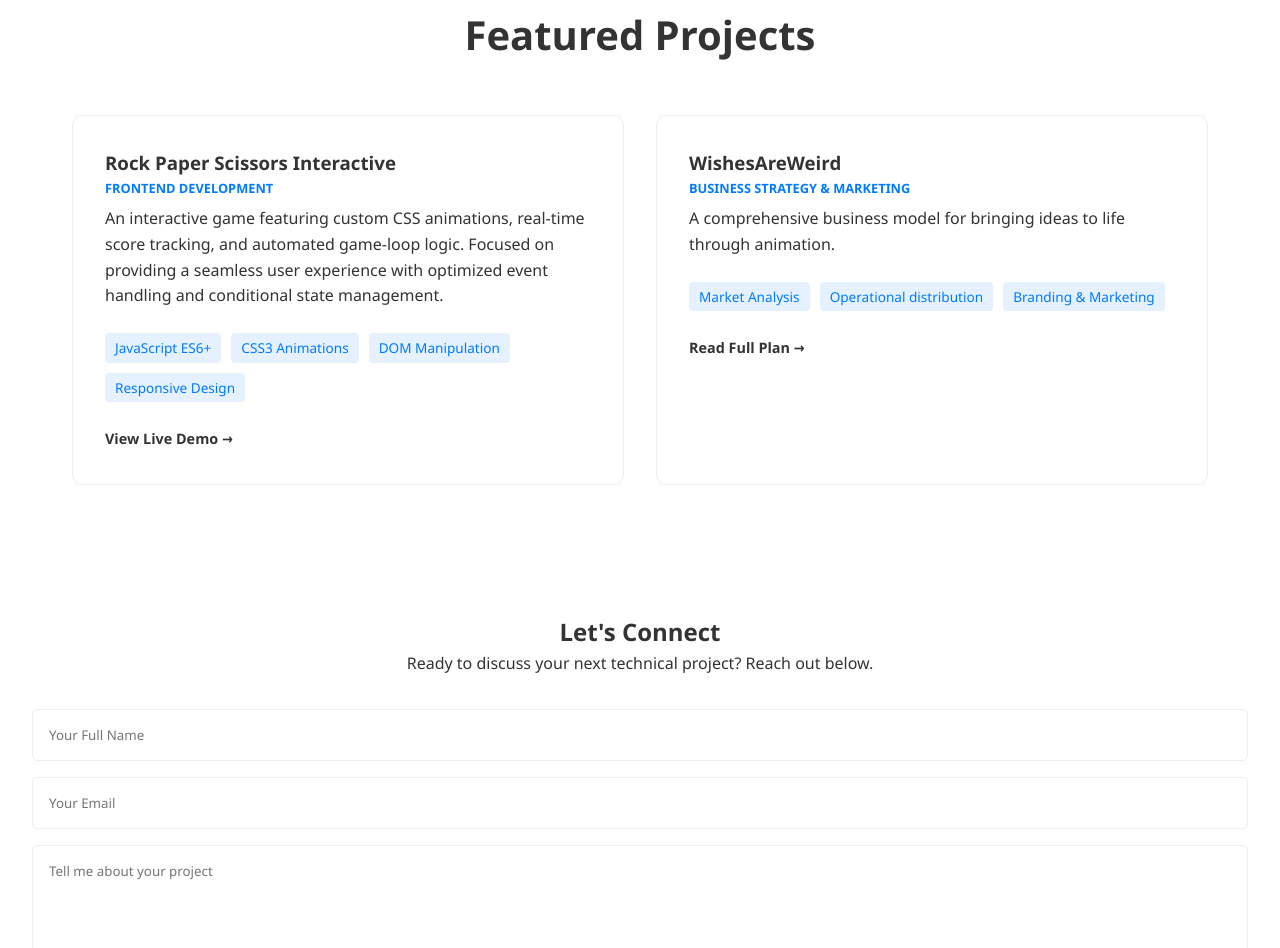
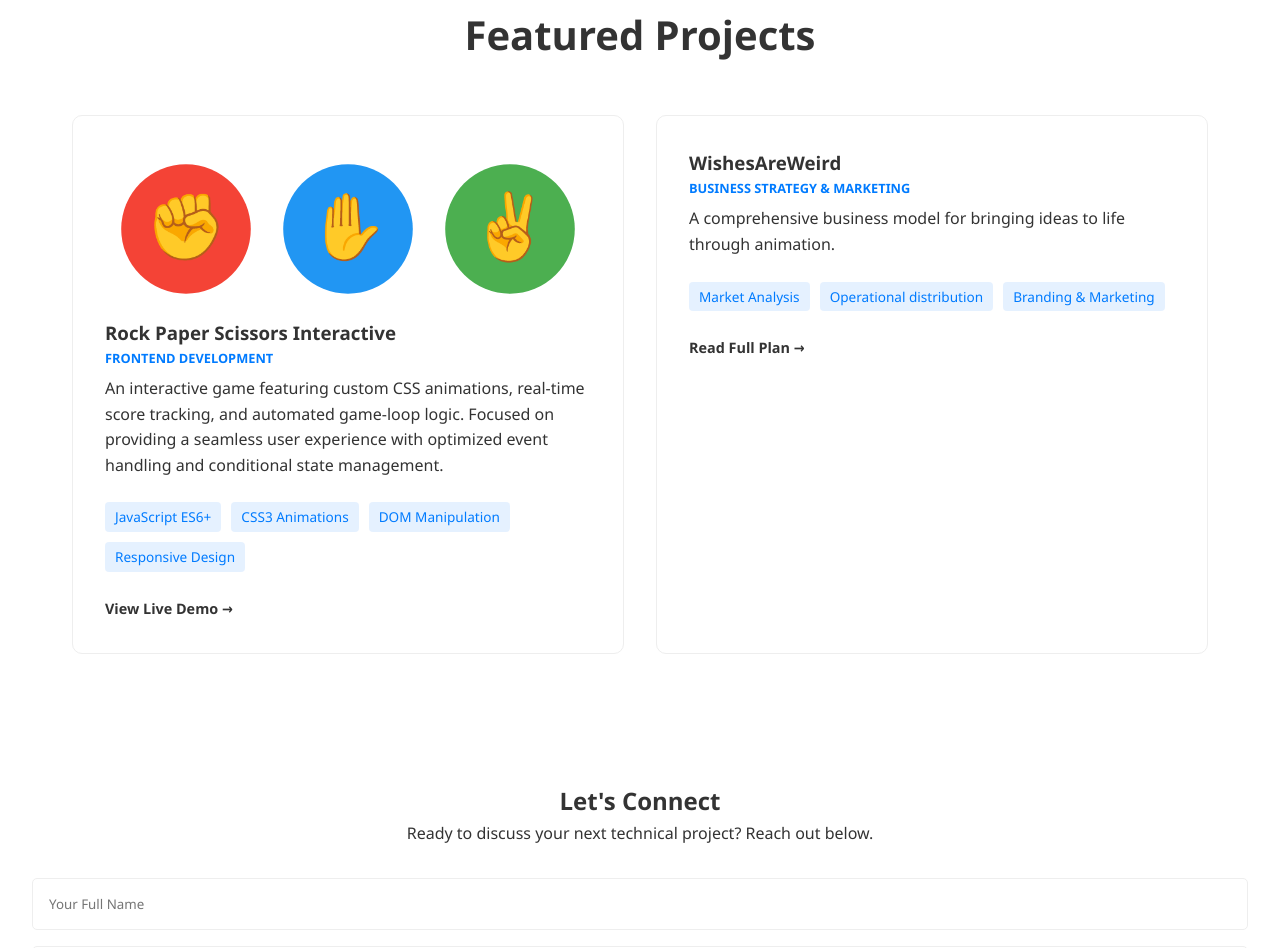
Before and after one commit to Rifumo-Mabasa/Rifumo-s-Vercel-webpage-, a website: page public/index.html in a window 1280 px wide. Shown: the part 853-1801 px from the top of the page. Drawn offline with Linux system fonts and the light colour scheme.

Commit message:
Add rock-paper-scissors game logic and animations with image on game

```diff
--- a/public/index.html
+++ b/public/index.html
@@ -49,6 +49,10 @@
             <h2>Featured Projects</h2>
             <div class="projects-grid">
                           <article class="project-card">
+                            <!-- 1. The Project Image Preview -->
+    <div class="project-image">
+        <img src="ROCK PAPER SCISSORS GAME/gemini-svg.svg" alt="Rock Paper Scissors Game Preview">
+    </div>
     <div class="project-info">
         <h3>Rock Paper Scissors Interactive</h3>
         <p class="project-tag">Frontend Development</p>
```
